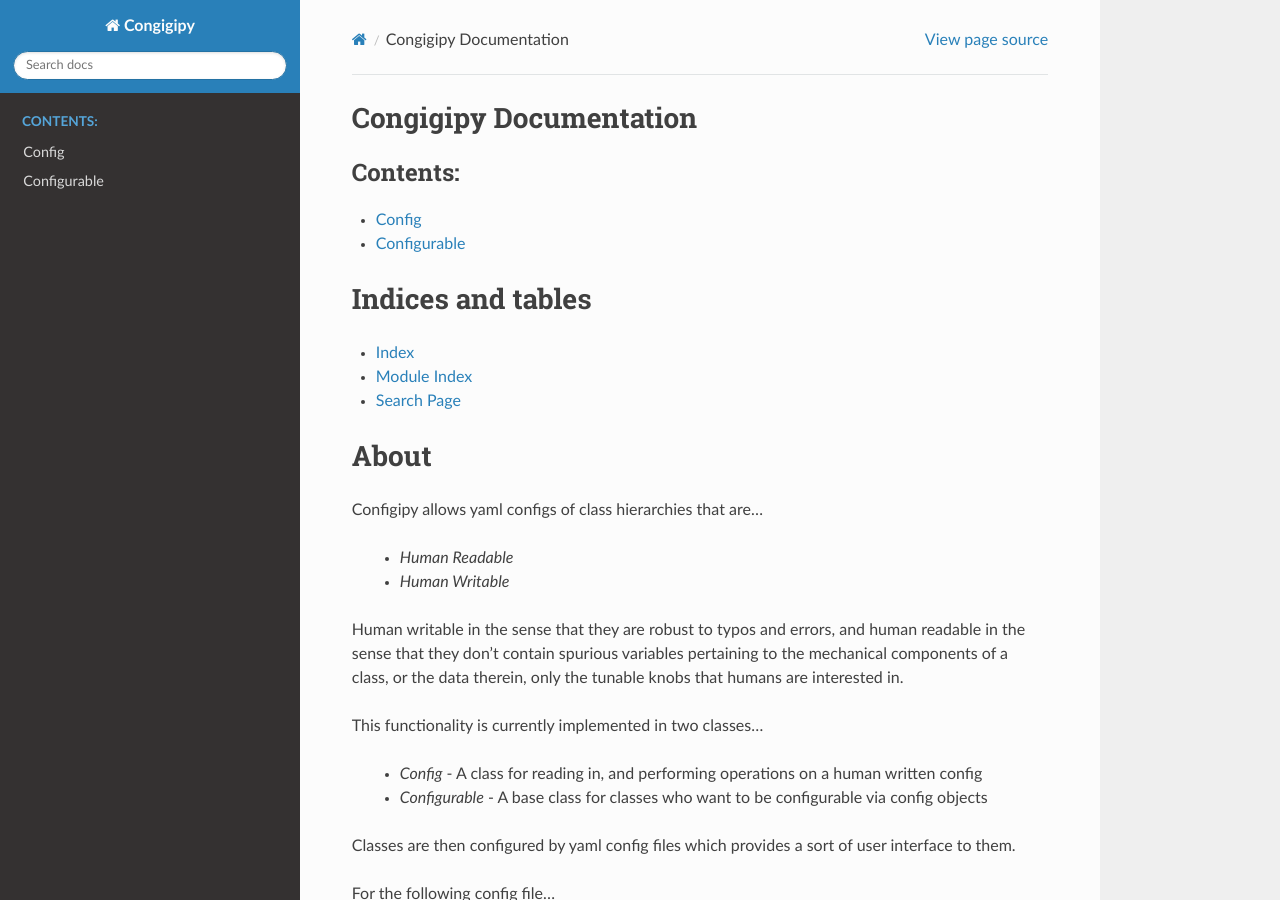
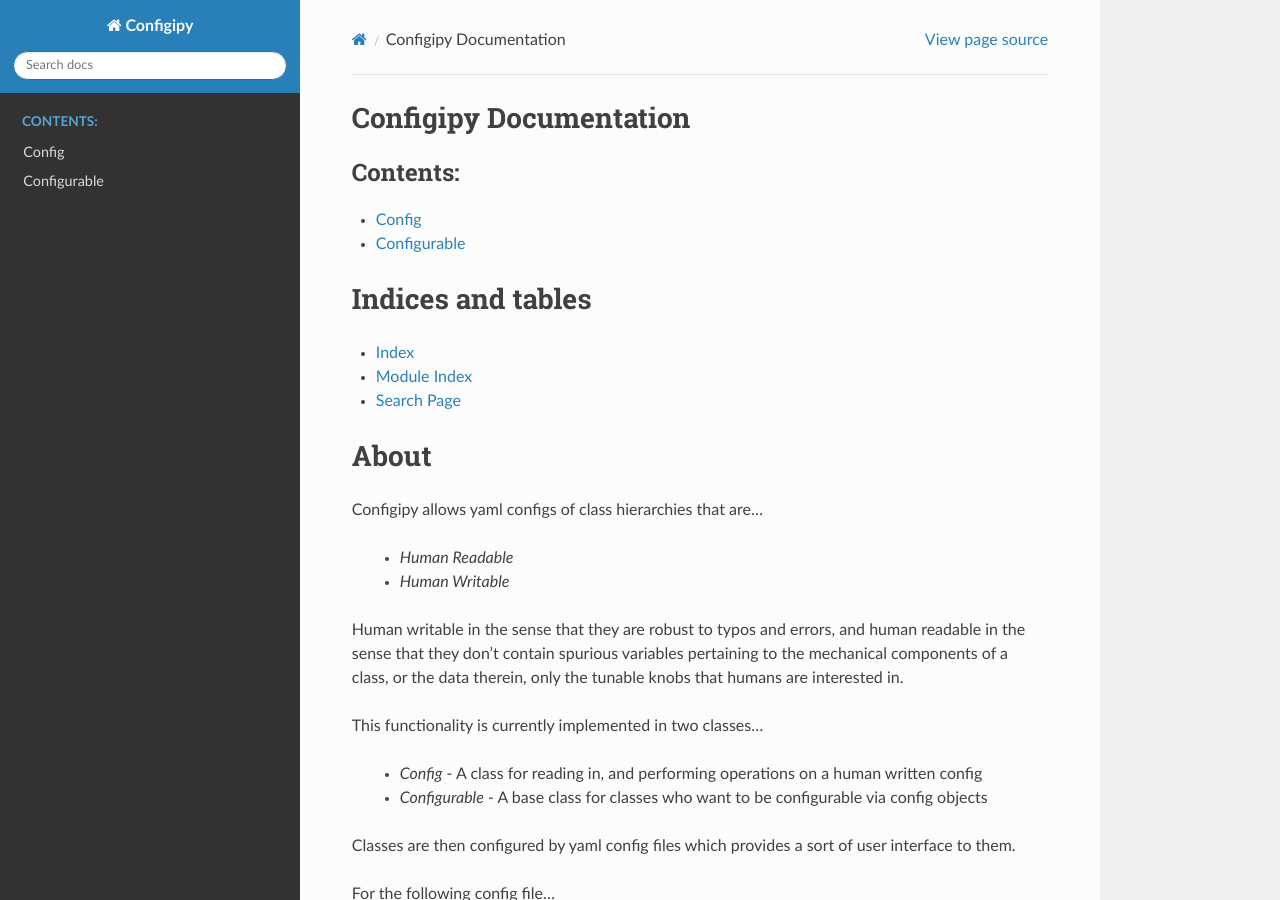
Before and after one commit to PandoraMedia/scooch, a Sphinx documentation site: the page built from docs/index.rst, in a window 1280 px wide and 900 px high. Built offline with Sphinx 7.4.7 and the Read the Docs theme 2.0.0, drawn with Linux system fonts in a browser that asks for light colours.

Commit message:
* Corrected project name

```diff
--- a/docs/conf.py
+++ b/docs/conf.py
@@ -19,7 +19,7 @@ sys.path.insert(0, os.path.abspath('..'))
 
 # -- Project information -----------------------------------------------------
 
-project = 'Congigipy'
+project = 'Configipy'
 copyright = '2020, Matt C. McCallum'
 author = 'Matt C. McCallum'
 
--- a/docs/index.rst
+++ b/docs/index.rst
@@ -3,7 +3,7 @@
    You can adapt this file completely to your liking, but it should at least
    contain the root `toctree` directive.
 
-Congigipy Documentation
+Configipy Documentation
 =====================================
 
 .. toctree::
```
